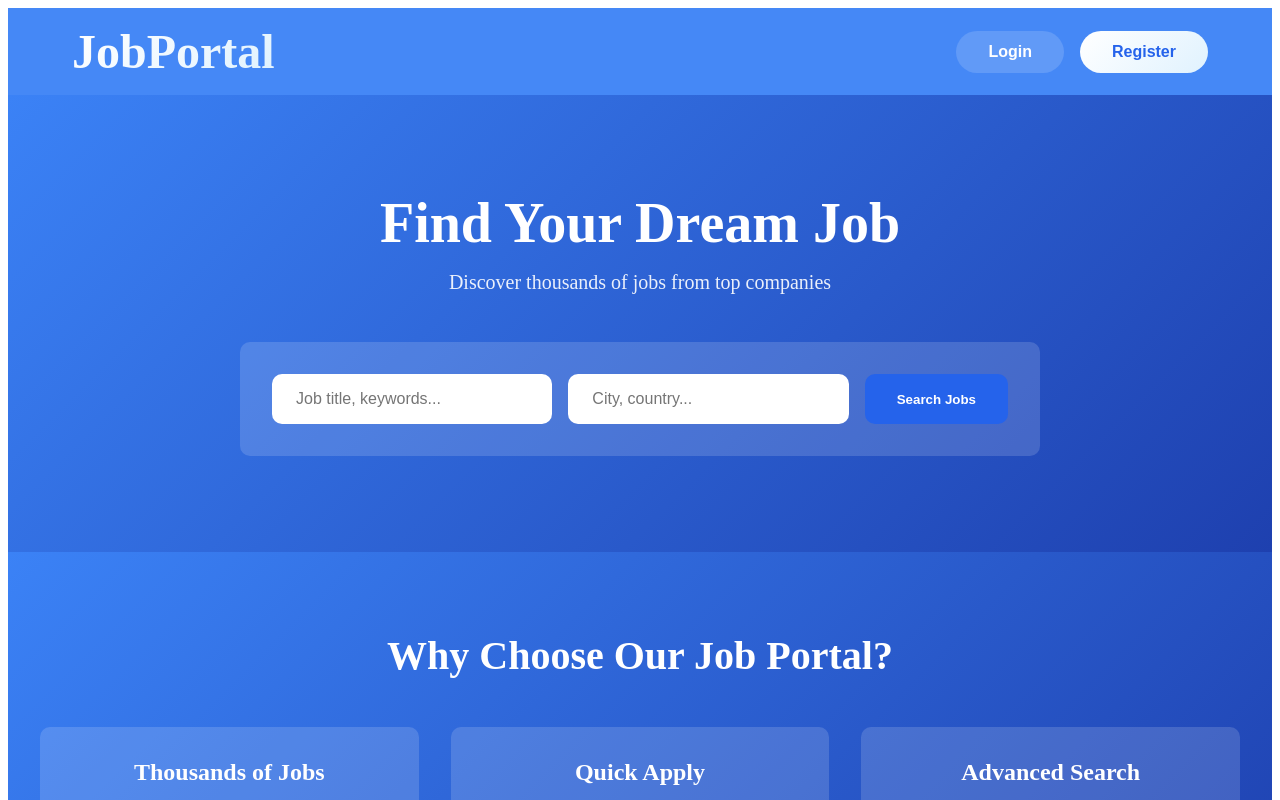
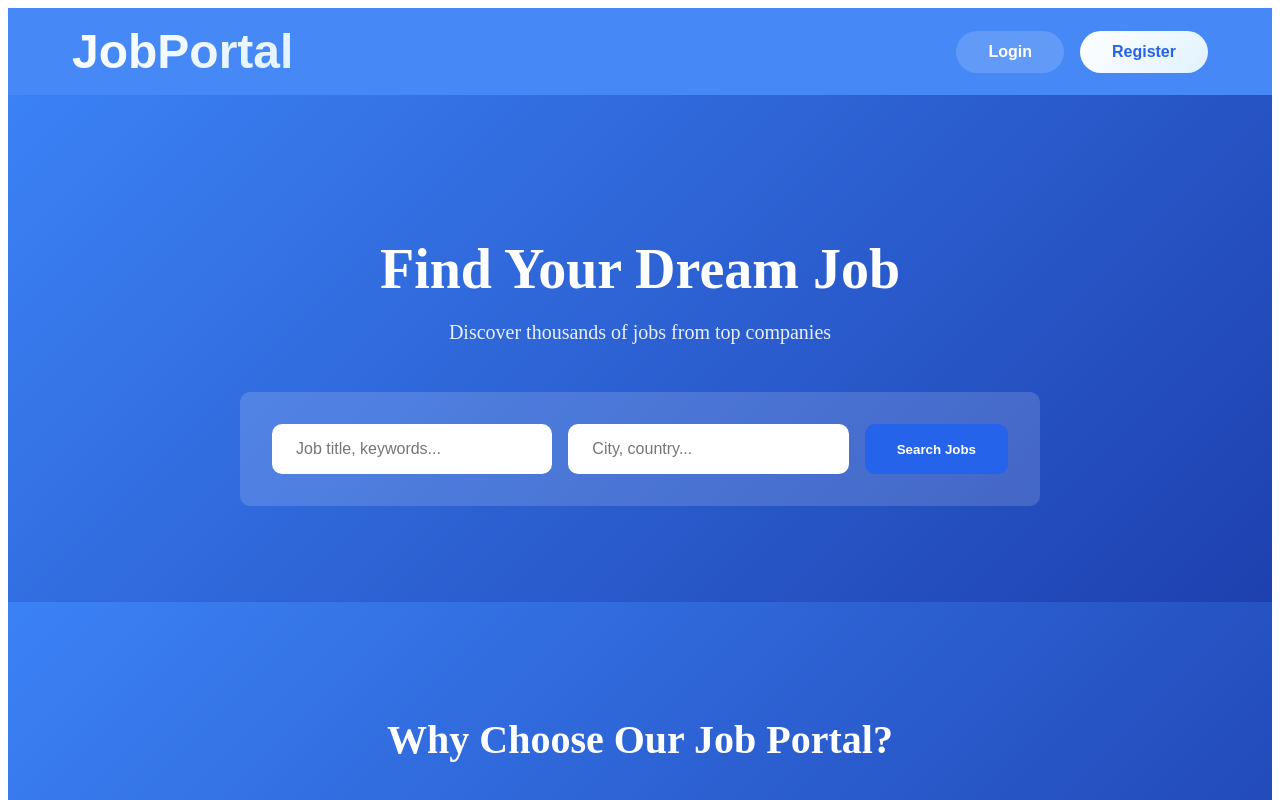
Before and after one commit to BGHDHE/AFP1_JobAdvert, an Angular app in the folder job-portal/: page / in a window 1280 px wide. Shown: the top 800 px of the page. Built offline with nearby package versions, Linux system fonts and the light colour scheme.

Commit message:
feat: shared header

```diff
--- a/job-portal/src/app/app.html
+++ b/job-portal/src/app/app.html
@@ -1 +1,2 @@
+<app-header></app-header>
 <router-outlet></router-outlet>
--- a/job-portal/src/app/app.ts
+++ b/job-portal/src/app/app.ts
@@ -2,6 +2,8 @@ import { Component, signal } from '@angular/core';
 import { RouterOutlet } from '@angular/router';
 import { ReactiveFormsModule } from '@angular/forms';
 import { HttpClientModule } from '@angular/common/http';
+import { AppRoutingModule } from './app.routes';
+import { Header } from './components/header/header';
 
 @Component({
   selector: 'app-root',
@@ -10,6 +12,7 @@ import { HttpClientModule } from '@angular/common/http';
     RouterOutlet,
     ReactiveFormsModule,
     HttpClientModule,
+    Header
   ],
   templateUrl: './app.html',
   styleUrls: ['./app.css']
--- /dev/null
+++ b/job-portal/src/app/components/header/header.css
@@ -0,0 +1,72 @@
+* {
+  margin: 0;
+  padding: 0;
+  box-sizing: border-box;
+}
+
+body {
+  font-family: 'Inter', system-ui, sans-serif;
+  line-height: 1.6;
+  color: #111;
+}
+
+.home-header {
+  background: rgba(59, 130, 246, 0.95);
+  position: sticky;
+  top: 0;
+  z-index: 1000;
+  padding: 1rem 0;
+}
+
+.header-container {
+  max-width: 1200px;
+  margin: 0 auto;
+  padding: 0 2rem;
+  display: flex;
+  justify-content: space-between;
+  align-items: center;
+}
+
+.logo button {
+  background: linear-gradient(135deg, #fff, #e0f2fe);
+  -webkit-background-clip: text;
+  color: transparent;
+  font-size: 3rem;
+  font-weight: 800;
+  border: none;
+  cursor: pointer;
+}
+
+.auth-buttons {
+  display: flex;
+  gap: 1rem;
+}
+
+.btn-login, .btn-register {
+  padding: 0.75rem 2rem;
+  border-radius: 50px;
+  font-weight: 600;
+  font-size: 1rem;
+  cursor: pointer;
+  border: none;
+  text-decoration: none;
+  text-align: center;
+  color: white;
+}
+
+.btn-login {
+  background: rgba(255, 255, 255, 0.15);
+}
+
+.btn-login:hover {
+  background: rgba(255, 255, 255, 0.25);
+}
+
+.btn-register {
+  background: linear-gradient(135deg, #fff, #e0f2fe);
+  color: #2563eb;
+}
+
+.btn-register:hover {
+  transform: scale(1.05);
+}
--- /dev/null
+++ b/job-portal/src/app/components/header/header.html
@@ -0,0 +1,12 @@
+<header class="home-header">
+  <div class="header-container">
+    <div class="logo">
+      <button routerLink="">JobPortal</button>
+    </div>
+
+    <div class="auth-buttons">
+      <button class="btn-login" routerLink="/login">Login</button>
+      <button class="btn-register" routerLink="/register">Register</button>
+    </div>
+  </div>
+</header>
--- a/job-portal/src/app/pages/home/home.css
+++ b/job-portal/src/app/pages/home/home.css
@@ -1,74 +1,3 @@
-* {
-  margin: 0;
-  padding: 0;
-  box-sizing: border-box;
-}
-
-body {
-  font-family: 'Inter', system-ui, sans-serif;
-  line-height: 1.6;
-  color: #111;
-}
-
-.home-header {
-  background: rgba(59, 130, 246, 0.95);
-  position: sticky;
-  top: 0;
-  z-index: 1000;
-  padding: 1rem 0;
-}
-
-.header-container {
-  max-width: 1200px;
-  margin: 0 auto;
-  padding: 0 2rem;
-  display: flex;
-  justify-content: space-between;
-  align-items: center;
-}
-
-.logo h1 {
-  background: linear-gradient(135deg, #fff, #e0f2fe);
-  -webkit-background-clip: text;
-  color: transparent;
-  font-size: 3rem;
-  font-weight: 800;
-}
-
-.auth-buttons {
-  display: flex;
-  gap: 1rem;
-}
-
-.btn-login, .btn-register {
-  padding: 0.75rem 2rem;
-  border-radius: 50px;
-  font-weight: 600;
-  font-size: 1rem;
-  cursor: pointer;
-  border: none;
-  text-decoration: none;
-  text-align: center;
-  color: white;
-}
-
-.btn-login {
-  background: rgba(255, 255, 255, 0.15);
-}
-
-.btn-login:hover {
-  background: rgba(255, 255, 255, 0.25);
-}
-
-.btn-register {
-  background: linear-gradient(135deg, #fff, #e0f2fe);
-  color: #2563eb;
-}
-
-.btn-register:hover {
-  transform: scale(1.05);
-}
-
 .hero-section {
   background: linear-gradient(135deg, #3b82f6 0%, #1e40af 100%);
   padding: 6rem 2rem;
--- a/job-portal/src/app/pages/home/home.html
+++ b/job-portal/src/app/pages/home/home.html
@@ -1,16 +1,3 @@
-<header class="home-header">
-  <div class="header-container">
-    <div class="logo">
-      <h1>JobPortal</h1>
-    </div>
-
-    <div class="auth-buttons">
-      <button class="btn-login" routerLink="/login">Login</button>
-      <button class="btn-register" routerLink="/register">Register</button>
-    </div>
-  </div>
-</header>
-
 <section class="hero-section">
   <div class="hero-content">
     <h1 class="hero-title">Find Your Dream Job</h1>
--- a/job-portal/src/app/pages/login/login.html
+++ b/job-portal/src/app/pages/login/login.html
@@ -1,12 +1,3 @@
-<body>
-    <div class ="top-bar">
-<input type="text" placeholder="Állás Keresés" class ="search-input">
-<div class="Seeker_Profile">
-    <button class="profilebtn">Profil</button> <button class="logoutbtn">Kijelentkezés</button>
-    <button class="jobsbtn">Állások</button>
-</div>
-</div>
-
 <div class = "Jobs_List">
     <h2 class ="joblisttitle">Elérhető Állások</h2>
 <div class ="example">
```
Also changed, not shown: job-portal/src/app/components/header/header.ts (added, +12 -0 lines), 1 other file (tests, documents, lock files or other folders).
